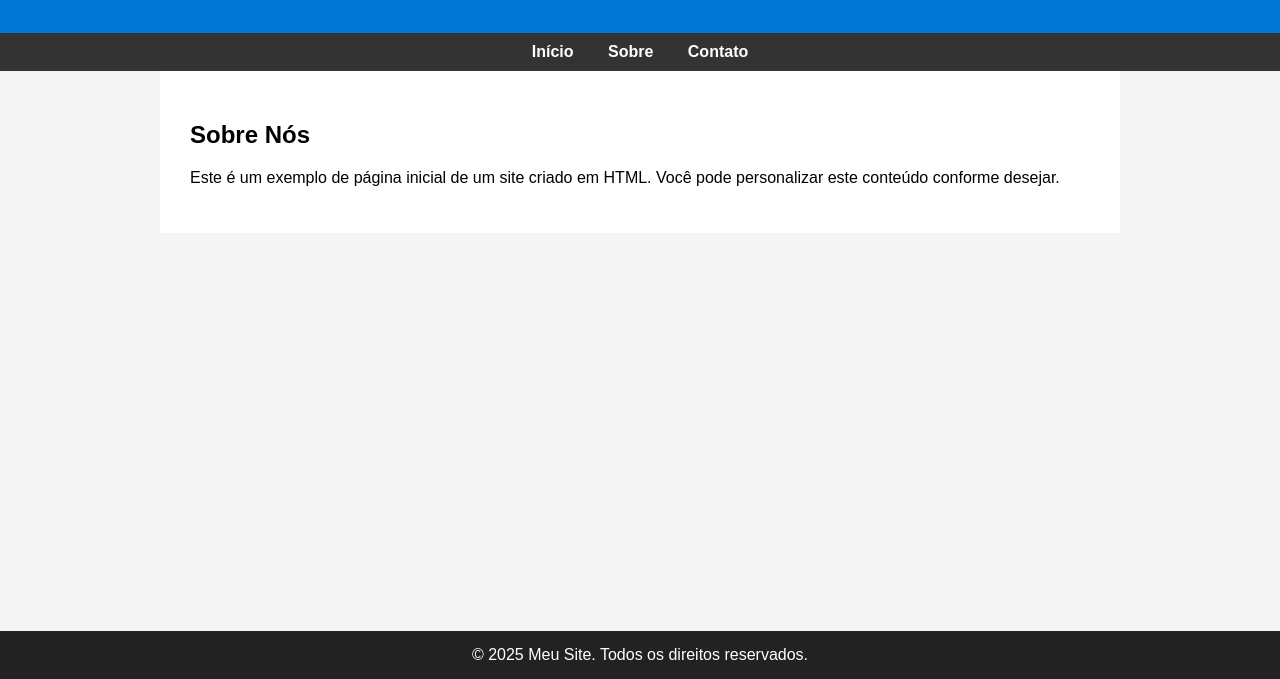
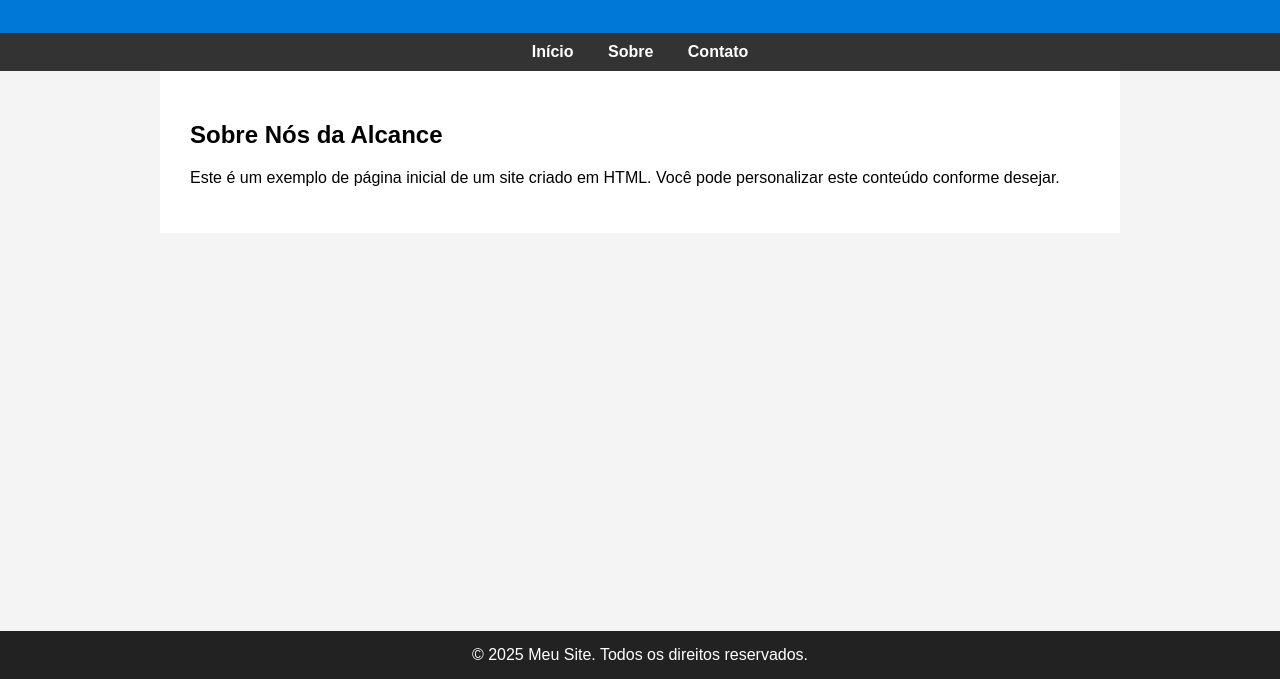
Before and after one commit to mauricioas1/teste-vscode, a plain HTML site: page Index.html in a window 1280 px wide. Shown: the part 121-800 px from the top of the page. Drawn offline with Linux system fonts and the light colour scheme.

Commit message:
Alterado o Sobre

```diff
--- a/Index.html
+++ b/Index.html
@@ -56,7 +56,7 @@
         <a href="#">Contato</a>
     </nav>
     <main>
-        <h2>Sobre Nós</h2>
+        <h2>Sobre Nós da Alcance</h2>
         <p>Este é um exemplo de página inicial de um site criado em HTML. Você pode personalizar este conteúdo conforme desejar.</p>
     </main>
     <footer>
```
